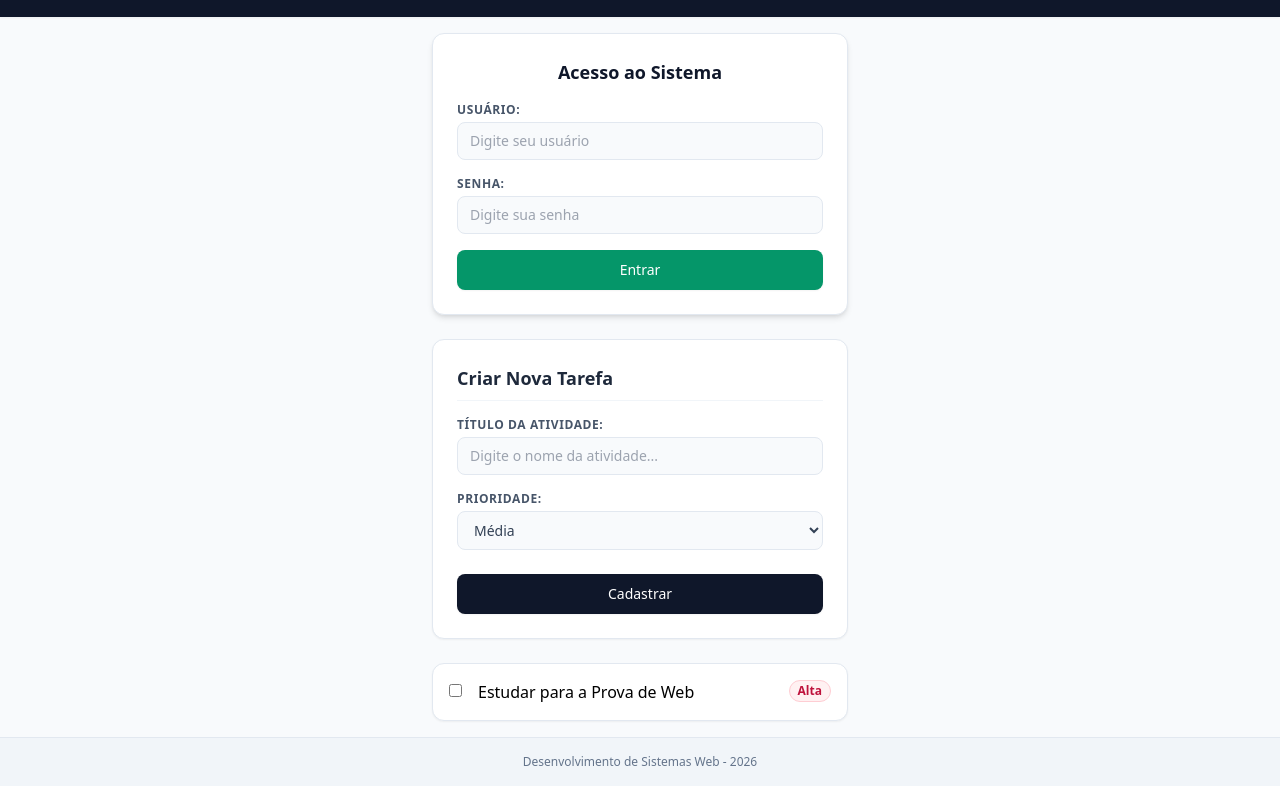
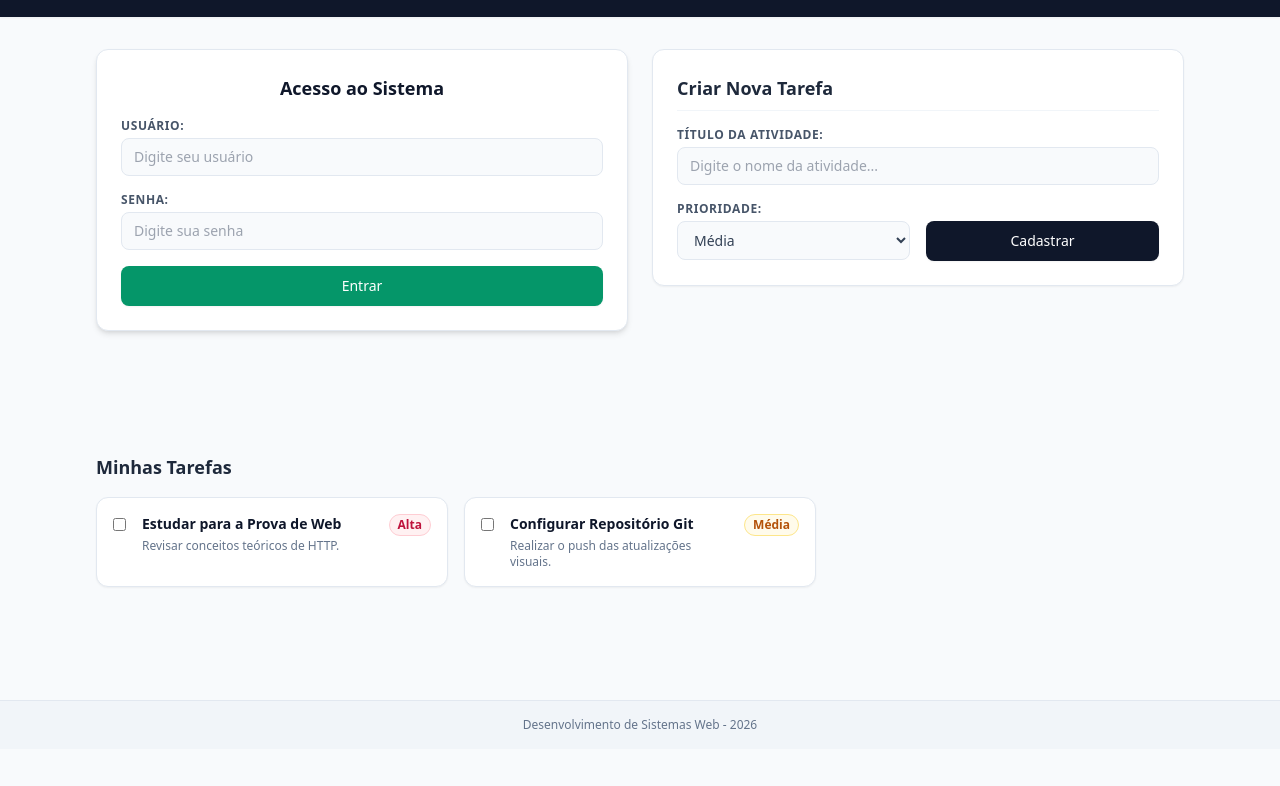
Before and after one commit to JoaooVitorSilva/gerenciador-de-tarefas, a plain HTML site: page index.html in a window 1280 px wide. Shown: the part 51-837 px from the top of the page. After the commit the page ends 800 px from the top, so only its background shows below. Drawn offline with nearby package versions, Linux system fonts and the light colour scheme.

Commit message:
style: aula 4 - implementacao

```diff
--- a/index.html
+++ b/index.html
@@ -4,34 +4,28 @@
 <head>
     <meta charset="UTF-8">
     <meta name="viewport" content="width=device-width, initial-scale=1.0">
-    <title>Gerenciador de Tarefas - Aula 3</title>
+    <title>Gerenciador de Tarefas - Aula 4 (Grid)</title>
     <script src="https://cdn.tailwindcss.com"></script>
 </head>
 
 <body class="bg-slate-50 min-h-screen font-sans antialiased flex flex-col justify-between">
     <header class="bg-slate-900 text-white py-5 shadow-sm text-center">
-
         <h1 id="titulo-principal" class="text-xl font-bold tracking-wide">Gerenciador de Tarefas</h1>
     </header>
-    <main class="flex-1 w-full max-w-md mx-auto p-4 flex flex-col gap-6 justify-center items-center">
+
+    <main class="flex-1 w-full max-w-6xl mx-auto p-4 md:p-6 lg:p-8 grid grid-cols-1 md:grid-cols-2 gap-6 items-start">
 
         <section id="secao-login" class="w-full bg-white rounded-xl border border-slate-200 shadow-md p-6 flex flex-col gap-4">
 
             <h2 class="text-lg font-bold text-center text-slate-900">Acesso ao Sistema</h2>
             <form class="flex flex-col gap-4">
                 <div class="flex flex-col gap-1">
-
                     <label class="text-xs font-bold text-slate-600 uppercase tracking-wider">Usuário:</label>
-
                     <input type="text" required placeholder="Digite seu usuário" class="w-full bg-slate-50 border border-slate-200 rounded-lg py-2 px-3 text-sm focus:outline-none">
-
                 </div>
                 <div class="flex flex-col gap-1">
-
                     <label class="text-xs font-bold text-slate-600 uppercase tracking-wider">Senha:</label>
-
                     <input type="password" required placeholder="Digite sua senha" class="w-full bg-slate-50 border border-slate-200 rounded-lg py-2 px-3 text-sm focus:outline-none">
-
                 </div>
                 <button type="submit" class="w-full bg-emerald-600 hover:bg-emerald-700 text-white font-medium text-sm py-2.5 rounded-lg transition-colors shadow-sm">
                     Entrar
@@ -42,54 +36,59 @@
         <section id="secao-cadastro" class="w-full bg-white rounded-xl border border-slate-200 shadow-sm p-6">
 
             <h2 class="text-lg font-bold text-slate-800 mb-4 pb-2 border-b border-slate-100">Criar Nova Tarefa</h2>
-            <form class="flex flex-col gap-4">
-                <div class="flex flex-col gap-1">
-
-                    <label class="text-xs font-bold text-slate-600 uppercase tracking-wider">Título da
-                        Atividade:</label>
+            <form class="grid grid-cols-1 md:grid-cols-2 gap-4">
+                <div class="flex flex-col gap-1 md:col-span-2">
+                    <label class="text-xs font-bold text-slate-600 uppercase tracking-wider">Título da Atividade:</label>
                     <input type="text" required placeholder="Digite o nome da atividade..."
                         class="w-full bg-slate-50 border border-slate-200 rounded-lg py-2 px-3 text-slate-700 text-sm focus:outline-none focus:ring-2 focus:ring-emerald-500/20 focus:border-emerald-500">
-
                 </div>
                 <div class="flex flex-col gap-1">
-
                     <label class="text-xs font-bold text-slate-600 uppercase tracking-wider">Prioridade:</label>
                     <select name="priority"
                         class="w-full bg-slate-50 border border-slate-200 rounded-lg py-2 px-3 text-slate-700 text-sm focus:outline-none">
-
                         <option value="low">Baixa</option>
                         <option value="medium" selected>Média</option>
                         <option value="high">Alta</option>
                     </select>
                 </div>
                 <button id="btn-cadastrar" type="submit"
-                    class="w-full bg-slate-900 hover:bg-slate-800 text-white font-medium text-sm py-2.5 rounded-lg transition-colors shadow-sm mt-2">
-
+                    class="w-full bg-slate-900 hover:bg-slate-800 text-white font-medium text-sm py-2.5 rounded-lg transition-colors shadow-sm md:mt-5">
                     Cadastrar
                 </button>
             </form>
         </section>
-        <section id="secao-lista" class="w-full">
-            <div id="tasks-list" class="flex flex-col gap-3">
+
+        <section id="secao-lista" class="w-full md:col-span-2 mt-4">
+            <h2 class="text-lg font-bold text-slate-800 mb-4">Minhas Tarefas</h2>
+            <div id="tasks-list" class="grid grid-cols-1 md:grid-cols-2 lg:grid-cols-3 gap-4">
 
                 <article class="bg-white rounded-xl border border-slate-200 p-4 shadow-sm flex items-start gap-4">
+                    <input type="checkbox" class="mt-1 accent-emerald-500">
+                    <div class="flex-1">
+                        <h4 class="text-sm font-bold text-slate-900">Estudar para a Prova de Web</h4>
+                        <p class="text-xs text-slate-500 mt-1">Revisar conceitos teóricos de HTTP.</p>
+                    </div>
+                    <span class="text-xs px-2 py-0.5 rounded-full bg-rose-50 border border-rose-200 text-rose-700 font-semibold">Alta</span>
+                </article>
 
+                <article class="bg-white rounded-xl border border-slate-200 p-4 shadow-sm flex items-start gap-4">
                     <input type="checkbox" class="mt-1 accent-emerald-500">
+                    <div class="flex-1">
+                        <h4 class="text-sm font-bold text-slate-900">Configurar Repositório Git</h4>
+                        <p class="text-xs text-slate-500 mt-1">Realizar o push das atualizações visuais.</p>
+                    </div>
+                    <span class="text-xs px-2 py-0.5 rounded-full bg-amber-50 border border-amber-200 text-amber-700 font-semibold">Média</span>
+                </article>
 
-                    <div class="flex-1">
-
-                        <h4>Estudar para a Prova de Web</h4>
-
-                    </div>
-                    <span
-                        class="text-xs px-2 py-0.5 rounded-full bg-rose-50 border border-rose-200 text-rose-700 font-semibold">Alta</span>
-                </article>
             </div>
         </section>
+
     </main>
+
     <footer class="bg-slate-100 text-center py-4 text-xs text-slate-500 border-t border-slate-200">
         <p>Desenvolvimento de Sistemas Web - 2026</p>
     </footer>
+
 </body>
 
 </html>
```
